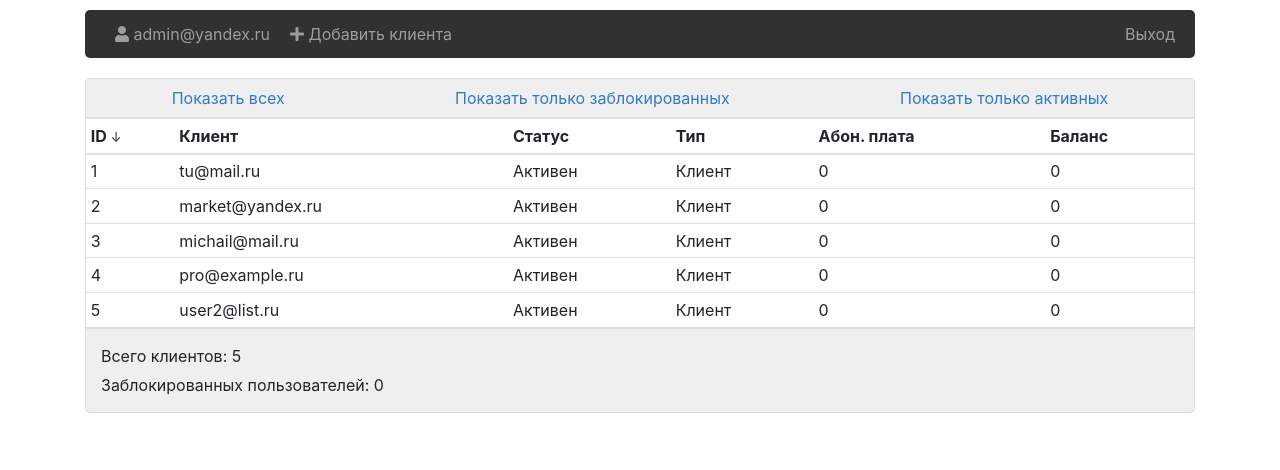
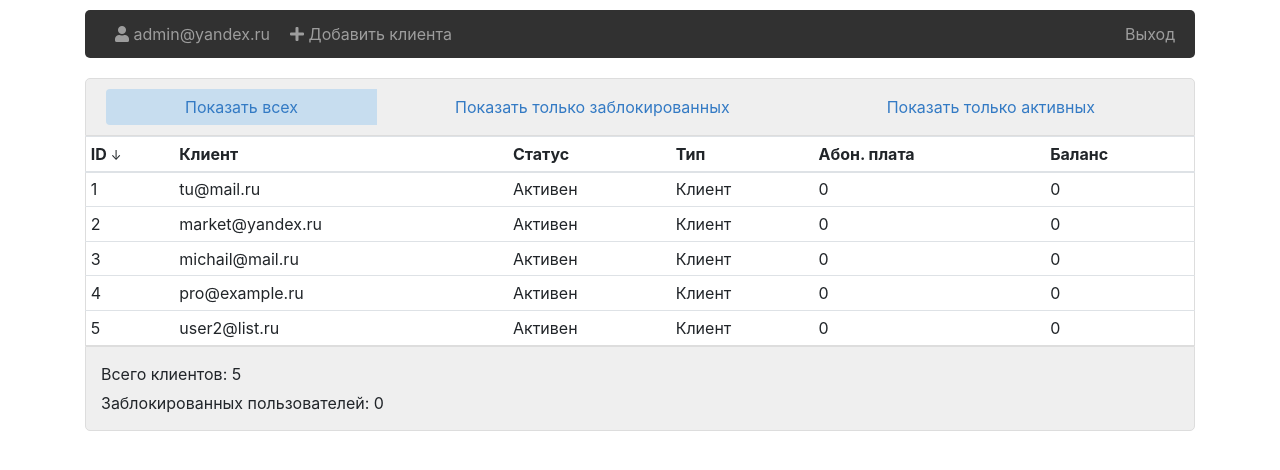
Before and after one commit to EvgenyMinin/React_Admin, a React (Create React App) app: page / in a window 1280 px wide. Shown: the top 470 px of the page. Built offline with nearby package versions, Linux system fonts and the light colour scheme.

Commit message:
add: filter buttons

```diff
--- a/src/components/App/App.jsx
+++ b/src/components/App/App.jsx
@@ -12,7 +12,8 @@ class App extends Component {
     state = {
         users: getInitialUsers(),
         sortField: 'id',
-        order: 'asc'
+        order: 'asc',
+        selectFilter: 'all'
     }
 
     componentDidMount() {
@@ -33,6 +34,12 @@ class App extends Component {
         })
     }
 
+    handleChangeFilter = (selectFilter) => {
+        this.setState({
+            selectFilter
+        });
+    }
+
     handleCreateNewUser = (email, status, phone, password, business) => {
         const newUser = createUser(email, status, phone, password, business);
         const users = [...this.state.users, newUser]
@@ -41,18 +48,35 @@ class App extends Component {
         })
     }
 
+    getFilteredUsers = (users, selectFilter) => {
+        switch(selectFilter) {
+            case 'all':
+                return users;
+            case 'block':
+                return users.filter(user => user.isBlock);
+            case 'active':
+                return users.filter(user => !user.isBlock);
+            default:
+                return users;
+        }
+    }
+
     render() {
-        const { users, sortField, order } = this.state;
+        const { users, sortField, order, selectFilter } = this.state;
         const usersCount = users.length;
+        const visibleUsers = this.getFilteredUsers(users, selectFilter);
         return (
             <div className="container">
                 <Panel
                     users={users}
                     createNewUser={this.handleCreateNewUser}
                 />
-                <ItemStatusFilter />
+                <ItemStatusFilter
+                    getFilteredUsers={selectFilter}
+                    changeFilter={this.handleChangeFilter}
+                />
                 <Table
-                    users={users}
+                    users={visibleUsers}
                     onSort={this.handleSort}
                     sortField={sortField}
                     order={order}
--- a/src/components/ItemStatusFilter/ItemStatusFilter.jsx
+++ b/src/components/ItemStatusFilter/ItemStatusFilter.jsx
@@ -9,11 +9,15 @@ class ItemStatusFilter extends Component {
         { name: 'active', label: 'Показать только активных' },
     ];
     render() {
+        const { getFilteredUsers, changeFilter } = this.props;
         const buttons = this.buttons.map( ({name, label}) => {
+            const isActive = getFilteredUsers === name;
+            const className = isActive ? 'active' : '';
             return (
                 <button
                     key={name}
-                    className='btn custom-button'
+                    className={`btn custom-button ${className}`}
+                    onClick={ () => changeFilter(name)}
                 >
                     {label}
                 </button>
--- a/src/components/ItemStatusFilter/ItemStatusFilter.scss
+++ b/src/components/ItemStatusFilter/ItemStatusFilter.scss
@@ -1,6 +1,7 @@
 $bgcolor: #efefef;
 $borderColor: #ddd;
 $textColor: #337ac4;
+$buttonColor: #c7ddef;
 
 .itemStatusFilter {
     display: flex;
@@ -8,10 +9,16 @@ $textColor: #337ac4;
     width: 100%;
     background-color: $bgcolor;
     margin-top: 20px;
+    padding: 10px 20px;
     border: 1px solid $borderColor;
     border-radius: 5px 5px 0 0;
 }
 
 .custom-button {
     color: $textColor;
+    padding: 5px 0;
 }
+
+.active {
+    background-color: $buttonColor;
+}
--- a/src/helpers/users.js
+++ b/src/helpers/users.js
@@ -1,6 +1,6 @@
 let maxId = 1;
 
-const createUser = (email, status = 'Активен', type = 'Клиент', subpay = 0, balance = 0, phone, password, business) => {
+const createUser = (email, status = 'Активен', type = 'Клиент', subpay = 0, balance = 0, phone, password, business, isBlock = false) => {
     return {
         id: maxId++,
         email,
@@ -10,13 +10,14 @@ const createUser = (email, status = 'Активен', type = 'Клиент', sub
         balance,
         phone,
         password,
-        business
+        business,
+        isBlock
     }
 };
 
 const initialUsers = [
     createUser('tu@mail.ru'),
-    createUser('market@yandex.ru'),
+    createUser('market@yandex.ru', 'Активен', 'Клиент', 0, 0, '12345567889', 'qwerqweqwe', 'Кафе', true ),
     createUser('michail@mail.ru'),
     createUser('pro@example.ru'),
     createUser('user2@list.ru'),
```
